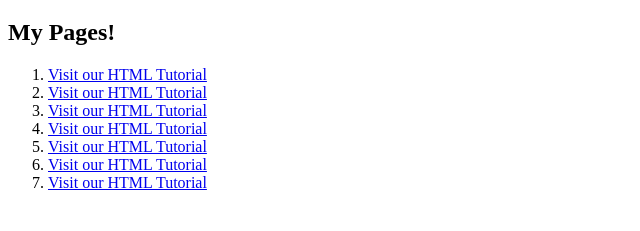
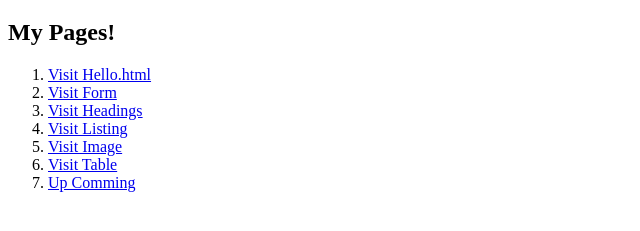
Before and after one commit to chiragbaranda/lecture0, a plain HTML site: page index.html in a window 1280 px wide. Shown: the part 61-292 px from the top of the page, without its empty margins (0-640 px from the left). Drawn offline with Linux system fonts and the light colour scheme.

Commit message:
update index.html

```diff
--- a/index.html
+++ b/index.html
@@ -11,25 +11,25 @@
 <h2>My Pages!</h1>
 	<ol>
 		<li>
-			<a href="https://www.w3schools.com/html/" title="Go to W3Schools HTML section">Visit our HTML Tutorial</a>
+			<a href="hello.html" title="Go to W3Schools HTML section">Visit Hello.html</a>
 		</li>
 		<li>
-			<a href="https://www.w3schools.com/html/" title="Go to W3Schools HTML section">Visit our HTML Tutorial</a>
+			<a href="form0.html" title="Go to W3Schools HTML section">Visit Form</a>
 		</li>
 		<li>
-			<a href="https://www.w3schools.com/html/" title="Go to W3Schools HTML section">Visit our HTML Tutorial</a>
+			<a href="Headings.html" title="Go to W3Schools HTML section">Visit Headings</a>
 		</li>
 		<li>
-			<a href="https://www.w3schools.com/html/" title="Go to W3Schools HTML section">Visit our HTML Tutorial</a>
+			<a href="Listing.html" title="Go to W3Schools HTML section">Visit Listing</a>
 		</li>
 		<li>
-			<a href="https://www.w3schools.com/html/" title="Go to W3Schools HTML section">Visit our HTML Tutorial</a>
+			<a href="Image0.html" title="Go to W3Schools HTML section">Visit Image</a>
 		</li>
 		<li>
-			<a href="https://www.w3schools.com/html/" title="Go to W3Schools HTML section">Visit our HTML Tutorial</a>
+			<a href="Tables.html" title="Go to W3Schools HTML section">Visit Table</a>
 		</li>
 		<li>
-			<a href="https://www.w3schools.com/html/" title="Go to W3Schools HTML section">Visit our HTML Tutorial</a>
+			<a href="#" title="Go to W3Schools HTML section" disabled>Up Comming</a>
 		</li>
 	</ol>
 
```
